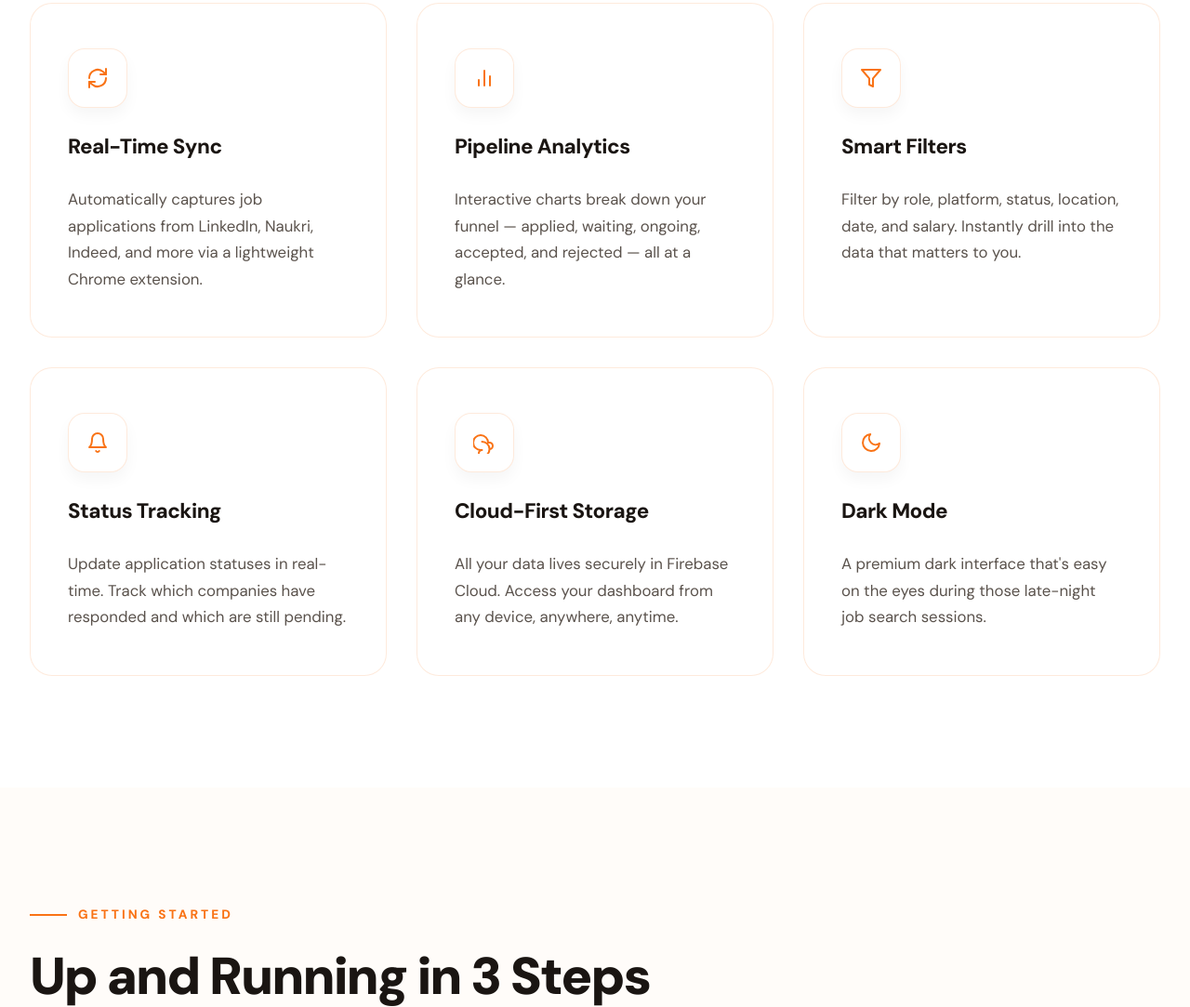
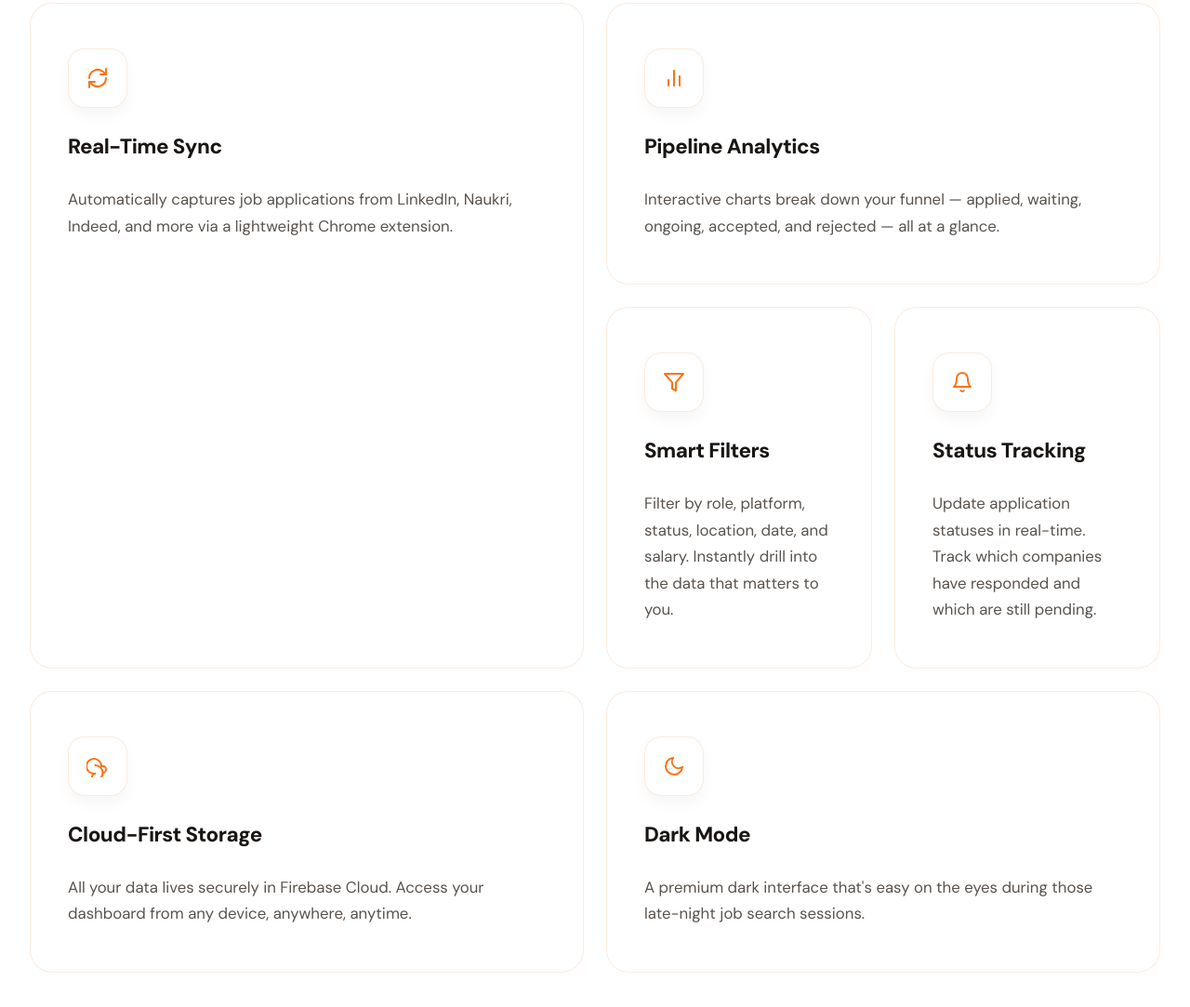
Before and after one commit to YukiStackAI/Applli-Sync, a browser extension: page index.html in a window 1280 px wide. Shown: the part 1495-2578 px from the top of the page at 93% size. Drawn offline with Linux system fonts and the light colour scheme.

Commit message:
UI styling updates: Hero text fixes, Bento box features layout, Privacy Policy section 5 added

```diff
--- a/index.html
+++ b/index.html
@@ -357,7 +357,20 @@
         .section-title { font-size: clamp(2.5rem, 5vw, 3.5rem); font-weight: 900; letter-spacing: -2px; margin-bottom: 1.5rem; color: var(--text-primary); line-height: 1.1; }
         .section-desc { font-size: 1.2rem; color: var(--text-secondary); max-width: 600px; margin-bottom: 5rem; }
 
-        .features-grid { display: grid; grid-template-columns: repeat(auto-fit, minmax(320px, 1fr)); gap: 2rem; }
+        .features-grid {
+            display: grid;
+            gap: 1.5rem;
+            grid-template-columns: repeat(1, 1fr);
+        }
+        @media (min-width: 900px) {
+            .features-grid { grid-template-columns: repeat(4, 1fr); grid-auto-rows: minmax(280px, auto); }
+            .feature-card:nth-child(1) { grid-column: span 2; grid-row: span 2; }
+            .feature-card:nth-child(2) { grid-column: span 2; grid-row: span 1; }
+            .feature-card:nth-child(3) { grid-column: span 1; grid-row: span 1; }
+            .feature-card:nth-child(4) { grid-column: span 1; grid-row: span 1; }
+            .feature-card:nth-child(5) { grid-column: span 2; grid-row: span 1; }
+            .feature-card:nth-child(6) { grid-column: span 2; grid-row: span 1; }
+        }
         .feature-card {
             padding: 3rem 2.5rem; background: var(--bg-card);
             border: 1px solid var(--border); border-radius: var(--radius-lg);
@@ -563,7 +576,7 @@
             <div class="hero-badge">
                 <span class="sparkle">✨</span> Now in Public Beta
             </div>
-            <h1 class="hero-shimmer">Track Every Application.<br>Land Your <span class="accent">Dream Job</span>.</h1>
+            <h1 class="hero-shimmer">Track Every Application<br>Land Your <span class="accent">Dream Job</span></h1>
             <p class="hero-sub">
                 AppliSync captures, organizes, and analyzes your job applications in real-time.
                 AI-powered insights help you optimize your strategy and close offers faster.
```
Also changed, not shown: privacy-policy.html (+3 -0 lines).
